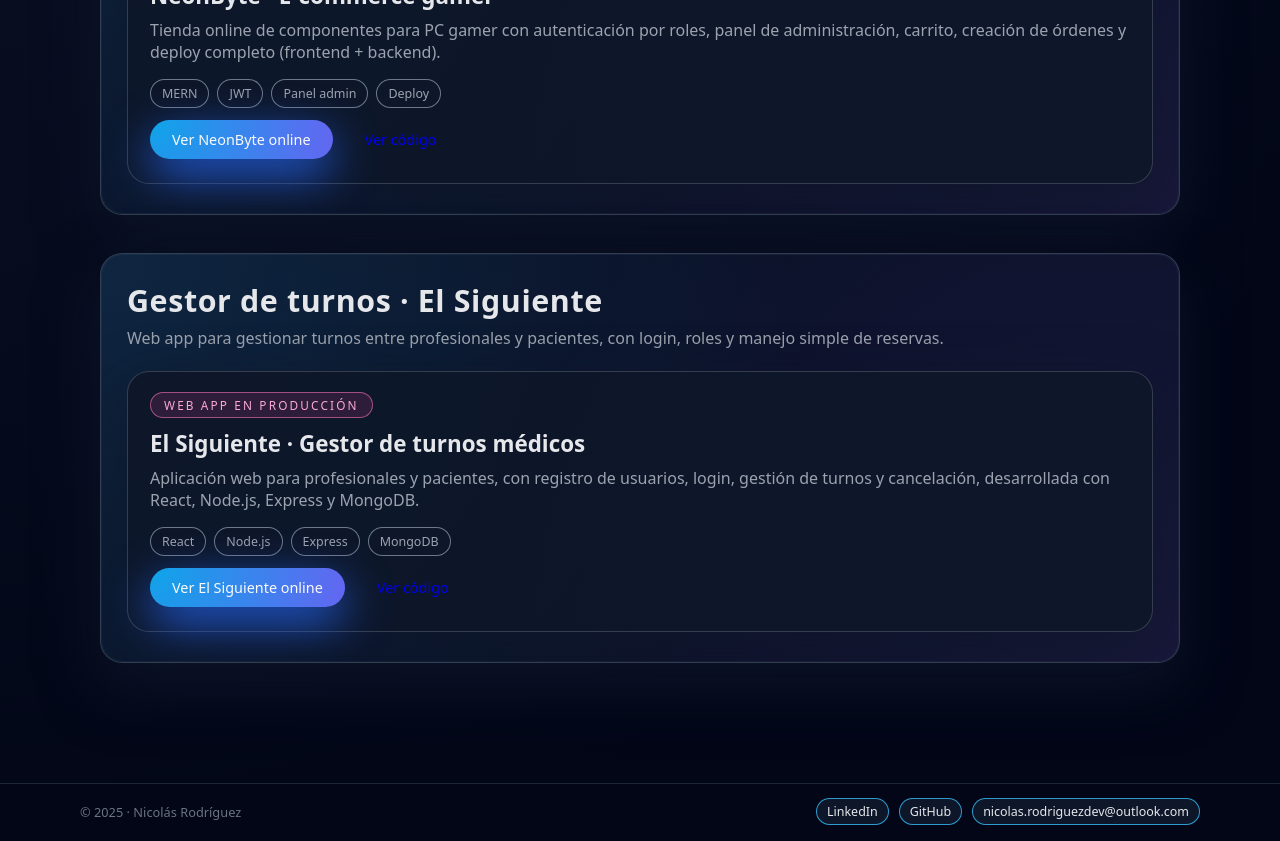
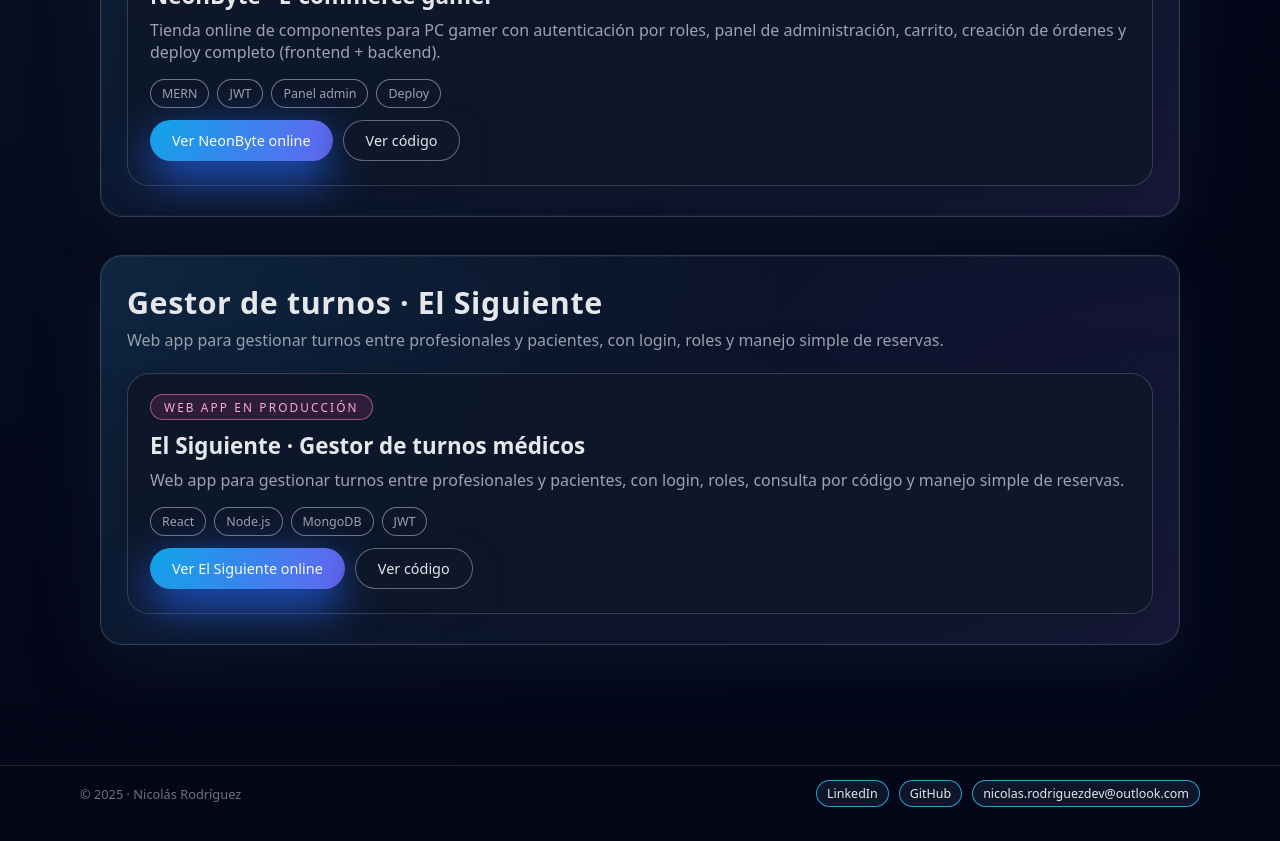
Before and after one commit to nicorodriguez23/portfolio-nicolas-rodriguez, a React (Vite) app: page / in a window 1280 px wide. Shown: the part 680-1521 px from the top of the page. Built offline with nearby package versions, Linux system fonts and the light colour scheme.

Commit message:
fix: estilo botón Ver código en Home

```diff
--- a/src/pages/Home.jsx
+++ b/src/pages/Home.jsx
@@ -10,11 +10,11 @@ const featuredNeonbyte = {
   codeUrl: "https://github.com/nicorodriguez23/Neonbyte",
 };
 
-const featuredSiguiente = {
+const featuredElSiguiente = {
   title: "El Siguiente · Gestor de turnos médicos",
   description:
-    "Aplicación web para profesionales y pacientes, con registro de usuarios, login, gestión de turnos y cancelación, desarrollada con React, Node.js, Express y MongoDB.",
-  stack: ["React", "Node.js", "Express", "MongoDB"],
+    "Web app para gestionar turnos entre profesionales y pacientes, con login, roles, consulta por código y manejo simple de reservas.",
+  stack: ["React", "Node.js", "MongoDB", "JWT"],
   liveUrl: "https://el-siguiente.vercel.app",
   codeUrl: "https://github.com/nicorodriguez23/el-siguiente-app",
 };
@@ -58,7 +58,7 @@ export default function Home() {
         </aside>
       </section>
 
-      {/* PROYECTO PRINCIPAL: NEONBYTE */}
+      {/* PROYECTO DESTACADO: NEONBYTE */}
       <section className="section">
         <header className="section-header">
           <h2>Proyecto Neonbyte</h2>
@@ -95,7 +95,7 @@ export default function Home() {
               href={featuredNeonbyte.codeUrl}
               target="_blank"
               rel="noreferrer"
-              className="btn btn-outline"
+              className="btn btn-secondary"
             >
               Ver código
             </a>
@@ -115,20 +115,20 @@ export default function Home() {
 
         <article className="project-card">
           <span className="project-badge">Web app en producción</span>
-          <h2>{featuredSiguiente.title}</h2>
+          <h2>{featuredElSiguiente.title}</h2>
           <p className="project-description">
-            {featuredSiguiente.description}
+            {featuredElSiguiente.description}
           </p>
 
           <div className="hero-tags" style={{ marginBottom: "12px" }}>
-            {featuredSiguiente.stack.map((tag) => (
+            {featuredElSiguiente.stack.map((tag) => (
               <li key={tag}>{tag}</li>
             ))}
           </div>
 
           <div className="project-actions">
             <a
-              href={featuredSiguiente.liveUrl}
+              href={featuredElSiguiente.liveUrl}
               target="_blank"
               rel="noreferrer"
               className="btn btn-primary"
@@ -136,10 +136,10 @@ export default function Home() {
               Ver El Siguiente online
             </a>
             <a
-              href={featuredSiguiente.codeUrl}
+              href={featuredElSiguiente.codeUrl}
               target="_blank"
               rel="noreferrer"
-              className="btn btn-outline"
+              className="btn btn-secondary"
             >
               Ver código
             </a>
```
